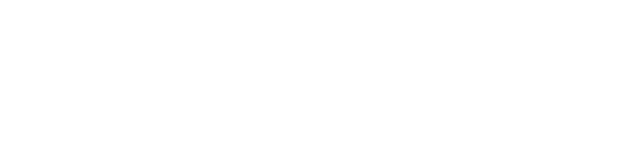
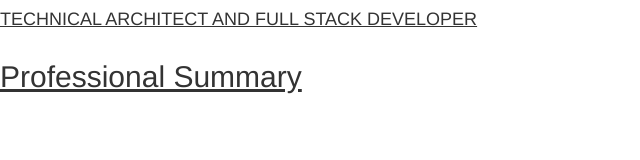
Before and after one commit to amitverma80/amitverma80.github.io, a plain HTML site: page index.html in a window 1280 px wide. Shown: the whole page, without its empty margins (0-640 px from the left). Drawn offline with nearby package versions, Linux system fonts and the light colour scheme.

Commit message:
Update index.html

```diff
--- a/index.html
+++ b/index.html
@@ -8,6 +8,13 @@
 </head>
 
 <body>
-
+	<table>
+		<tr>
+			<td><h4><u>TECHNICAL ARCHITECT AND FULL STACK DEVELOPER</u></h4></td>
+		</tr>
+		<tr>
+			<td><h2><u>Professional Summary</u></h2></td>
+		</tr>
+	</table>
 </body>
 </html>
```
